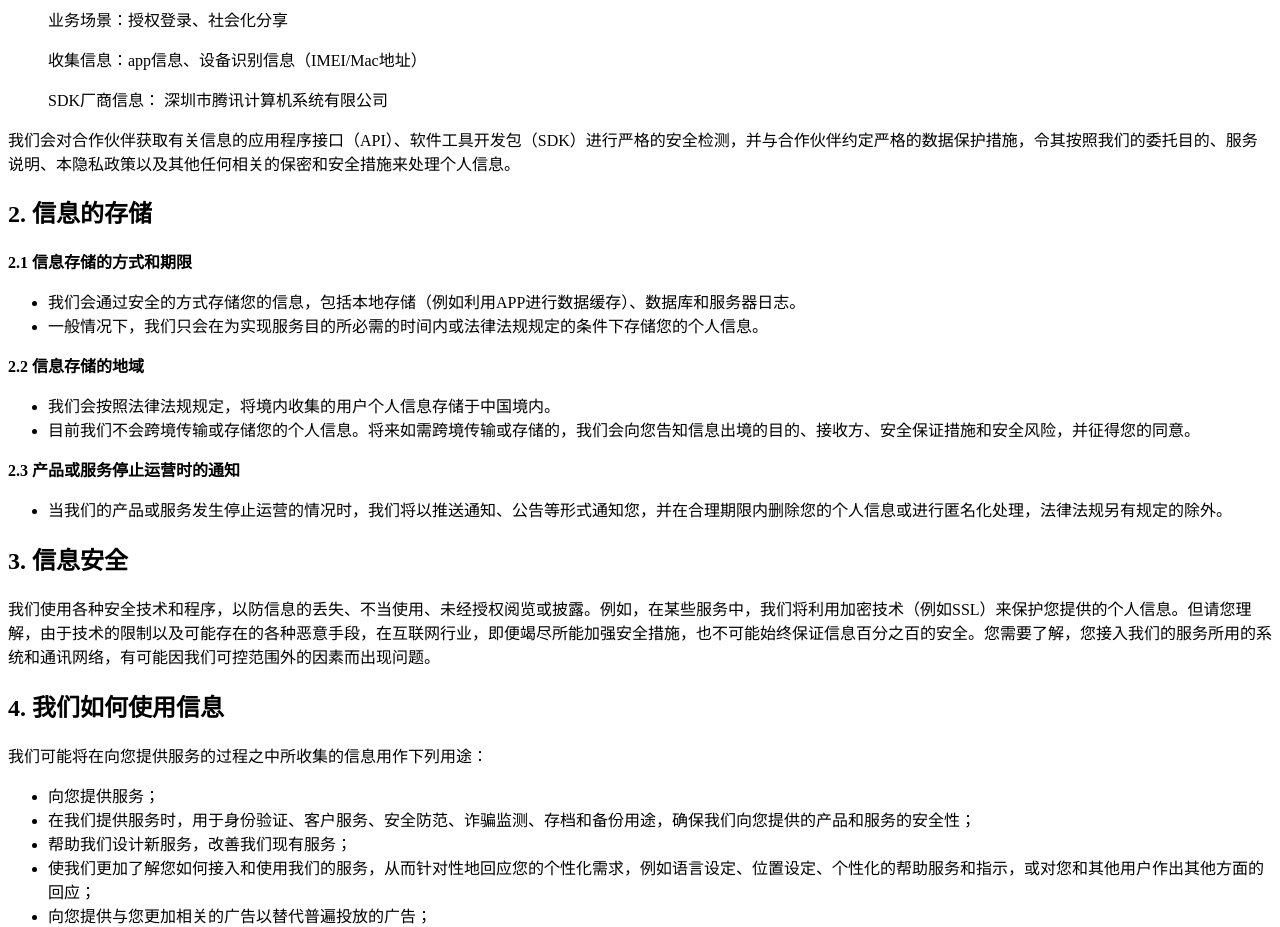
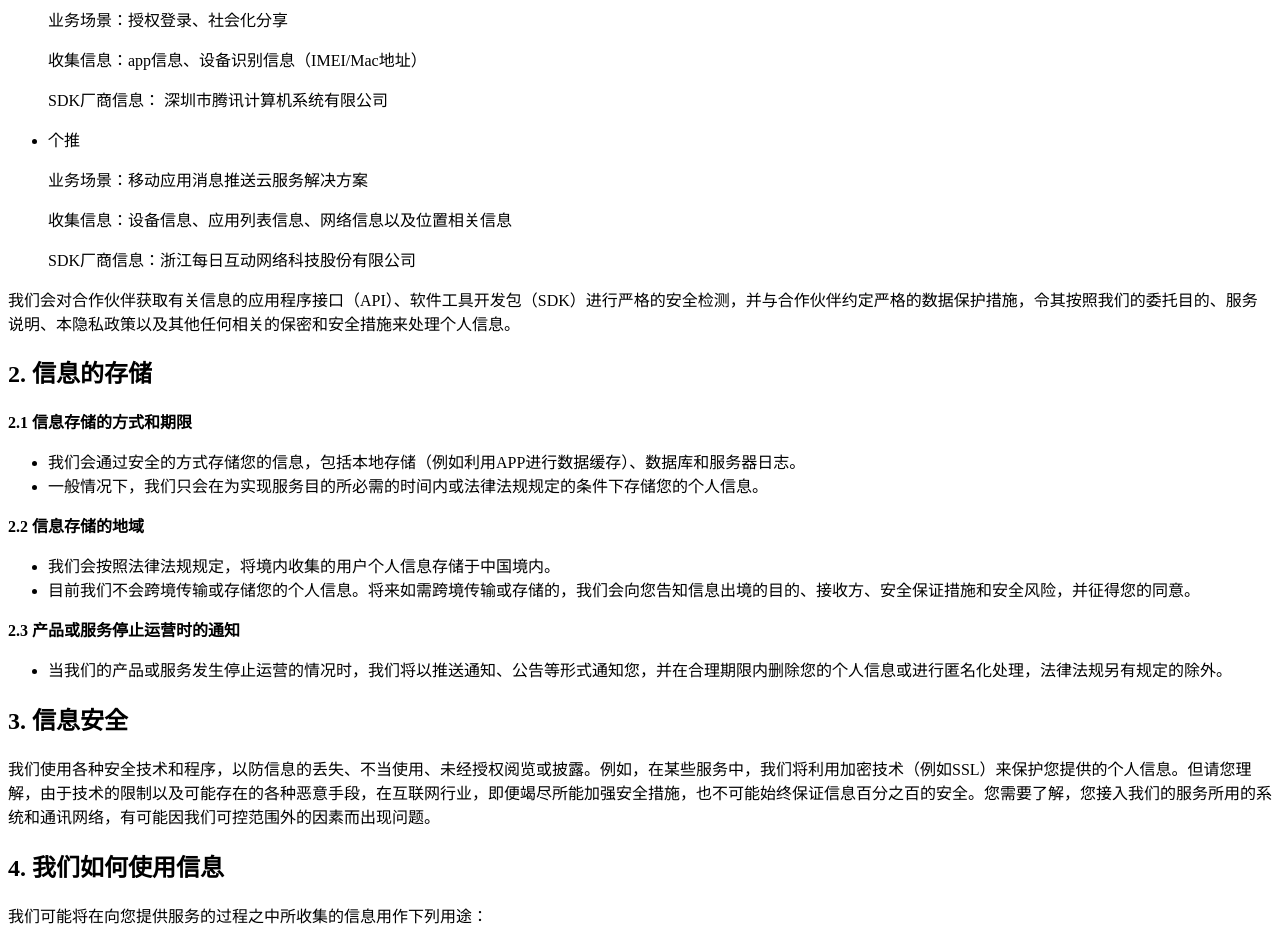
Before and after one commit to Stephen-sang/Stephem-sang.github.io, a plain HTML site: page index.html in a window 1280 px wide. Shown: the part 920-1847 px from the top of the page. Drawn offline with Linux system fonts and the light colour scheme.

Commit message:
Update index.html

```diff
--- a/index.html
+++ b/index.html
@@ -36,6 +36,10 @@
     <p>业务场景：授权登录、社会化分享</p>
     <p>收集信息：app信息、设备识别信息（IMEI/Mac地址）</p>
     <p>SDK厂商信息： 深圳市腾讯计算机系统有限公司</p>
+    <li>个推</li>
+    <p>业务场景：移动应用消息推送云服务解决方案</p>
+    <p>收集信息：设备信息、应用列表信息、网络信息以及位置相关信息</p>
+    <p>SDK厂商信息：浙江每日互动网络科技股份有限公司</p>
 </ul>
 <p>我们会对合作伙伴获取有关信息的应用程序接口（API）、软件工具开发包（SDK）进行严格的安全检测，并与合作伙伴约定严格的数据保护措施，令其按照我们的委托目的、服务说明、本隐私政策以及其他任何相关的保密和安全措施来处理个人信息。</p>
 <h2>2. 信息的存储</h2>
```
